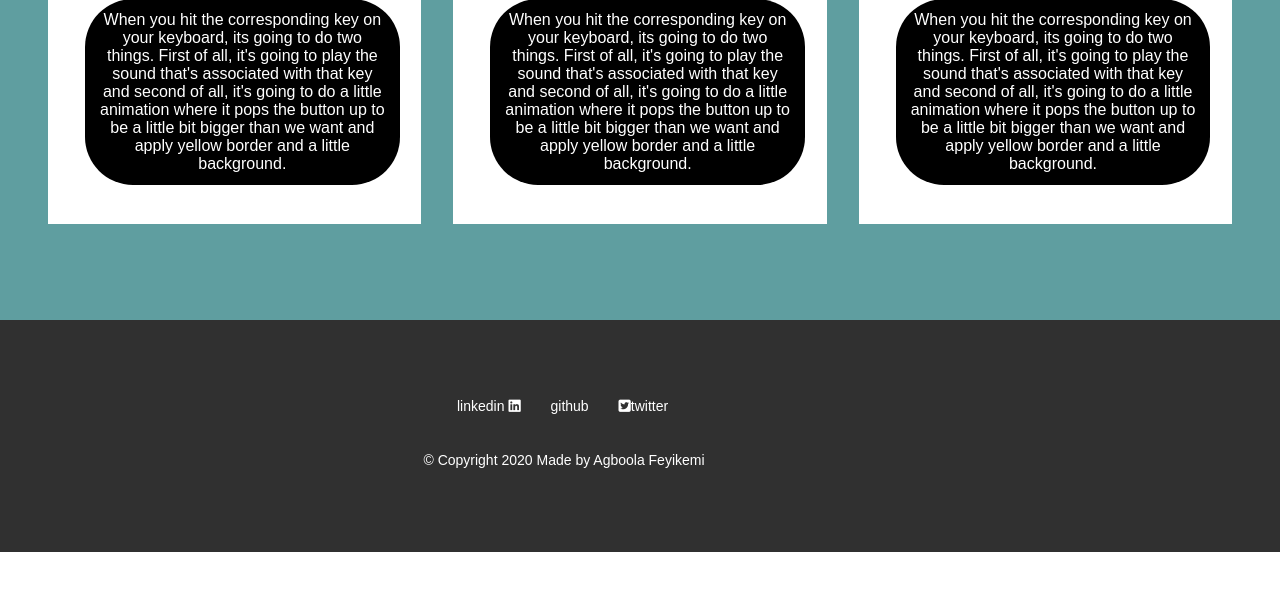
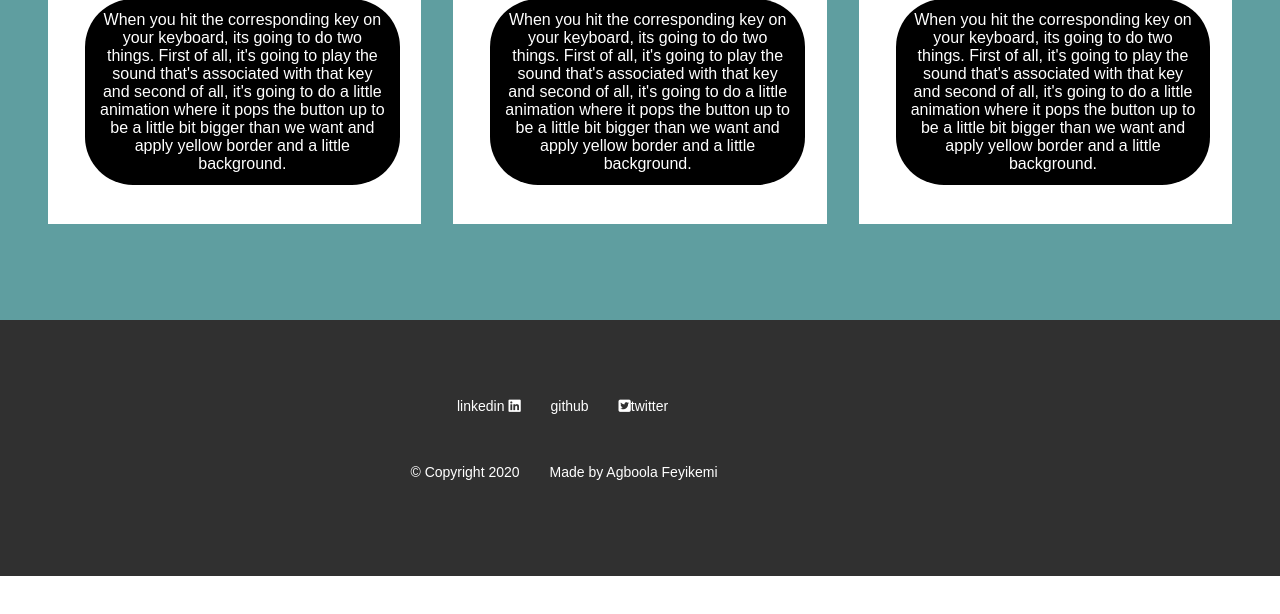
Before and after one commit to fakecoinbase/Agboolafeyikemislashportfolio-site, a plain HTML site: page index.html in a window 1280 px wide. Shown: the part 2048-2662 px from the top of the page. Drawn offline with Linux system fonts and the light colour scheme.

Commit message:
html_for_myPortfolio

```diff
--- a/mycss.css
+++ b/mycss.css
@@ -224,9 +224,3 @@ footer {
     position: relative;
     right: 6rem;
 }
-footer .copyright li {
-    display: inline-block;
-    margin: 0;
-    padding: 0;
-    line-height: 1.5rem;
-}
```
